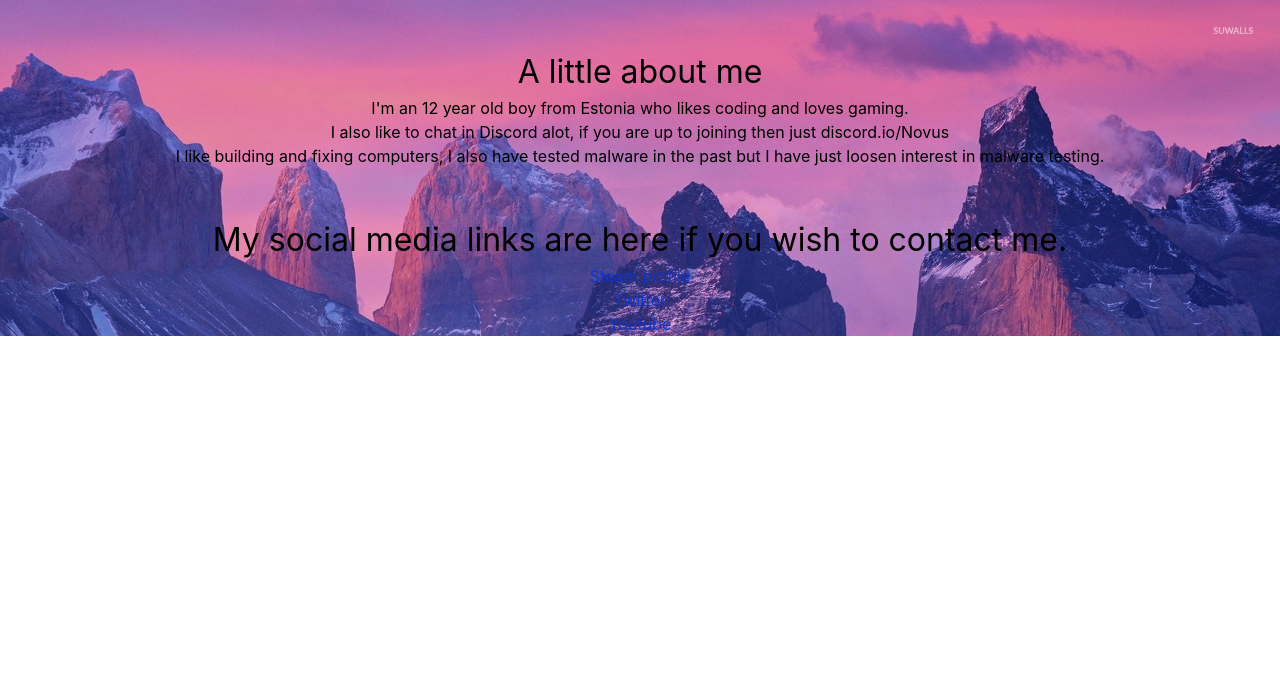
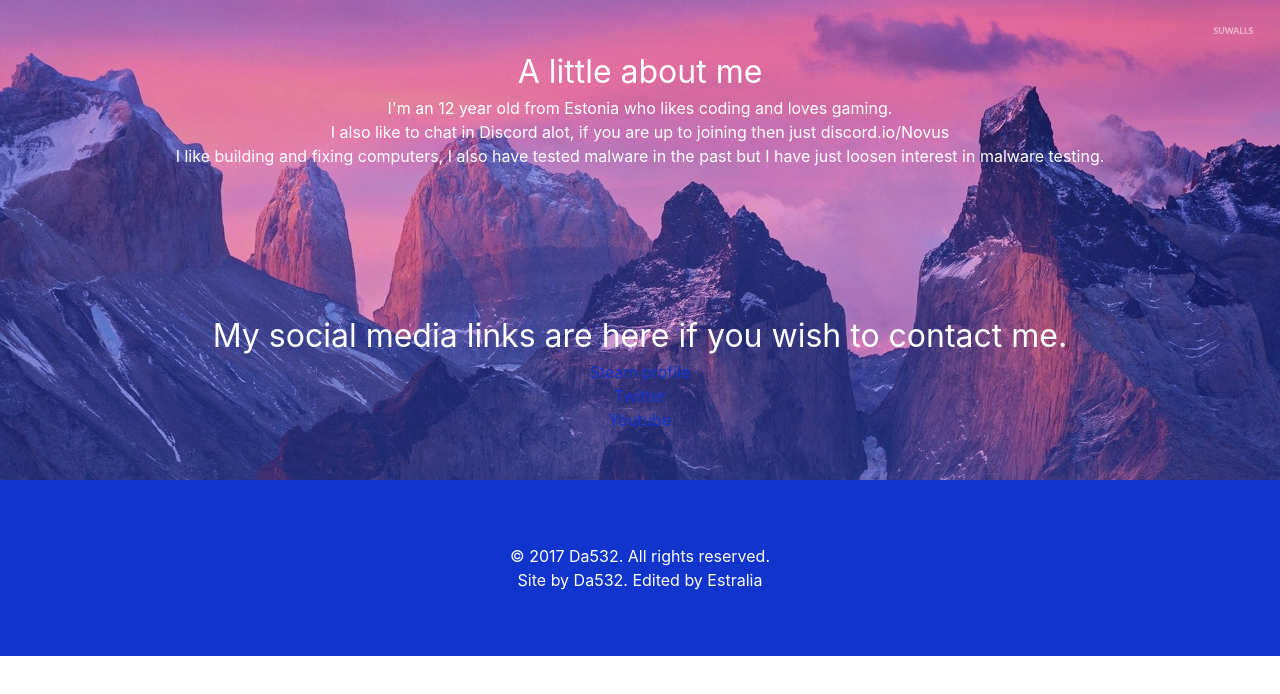
Before and after one commit to Estralia/Personal-Website, a plain HTML site: page index.html in a window 1280 px wide. Drawn offline with Linux system fonts and the light colour scheme.

Commit message:
Fixed coloring, re-added credits (wich i accidentally deleted).

```diff
--- a/index.html
+++ b/index.html
@@ -25,24 +25,30 @@
     <br>
 </br>
 
-    <h1>A little about me</h1>
-    <p>I'm an 12 year old boy from Estonia who likes coding and loves gaming.</p>
-    <p>I also like to chat in Discord alot, if you are up to joining then just discord.io/Novus</p>
-    <p>I like building and fixing computers, I also have tested malware in the past but I have just loosen interest in malware testing.</p>
+    <h1 style=color:white>A little about me</h1>
+    <p style="color:white">I'm an 12 year old from Estonia who likes coding and loves gaming.</p>
+    <p style="color:white">I also like to chat in Discord alot, if you are up to joining then just discord.io/Novus</p>
+    <p style=color:white>I like building and fixing computers, I also have tested malware in the past but I have just loosen interest in malware testing.</p>
+
 <br>
-
-
-
-
-
-
-
 </br>
-<h1> My social media links are here if you wish to contact me.</h1>
+<br>
+</br>
+<br>
+</br>
+<h1 style=color:white> My social media links are here if you wish to contact me.</h1>
 <p> <a href="http://steamcommunity.com/profiles/76561198208555171"> Steam profile </a></p>
  <p> <a href="https://www.twitter.com/bluelighty348"> Twitter </a></p>
 <p> <a href="https://www.youtube.com/channel/UCz2zXzVh3rpw2yVIdP5nPHg"> Youtube </a></p>
 
 </div>
+<br>
+</br>
+<footer style=color:white>
+    <div class="section footer" style="text-align:center;">
+        <p> © 2017 Da532. All rights reserved.</p>
+        <p> Site by <a href="https://da532.com" style=color:#fff;> Da532</a>. Edited by Estralia </p>
+    </div>
+    </footer>
 </body>
 </html>
```
